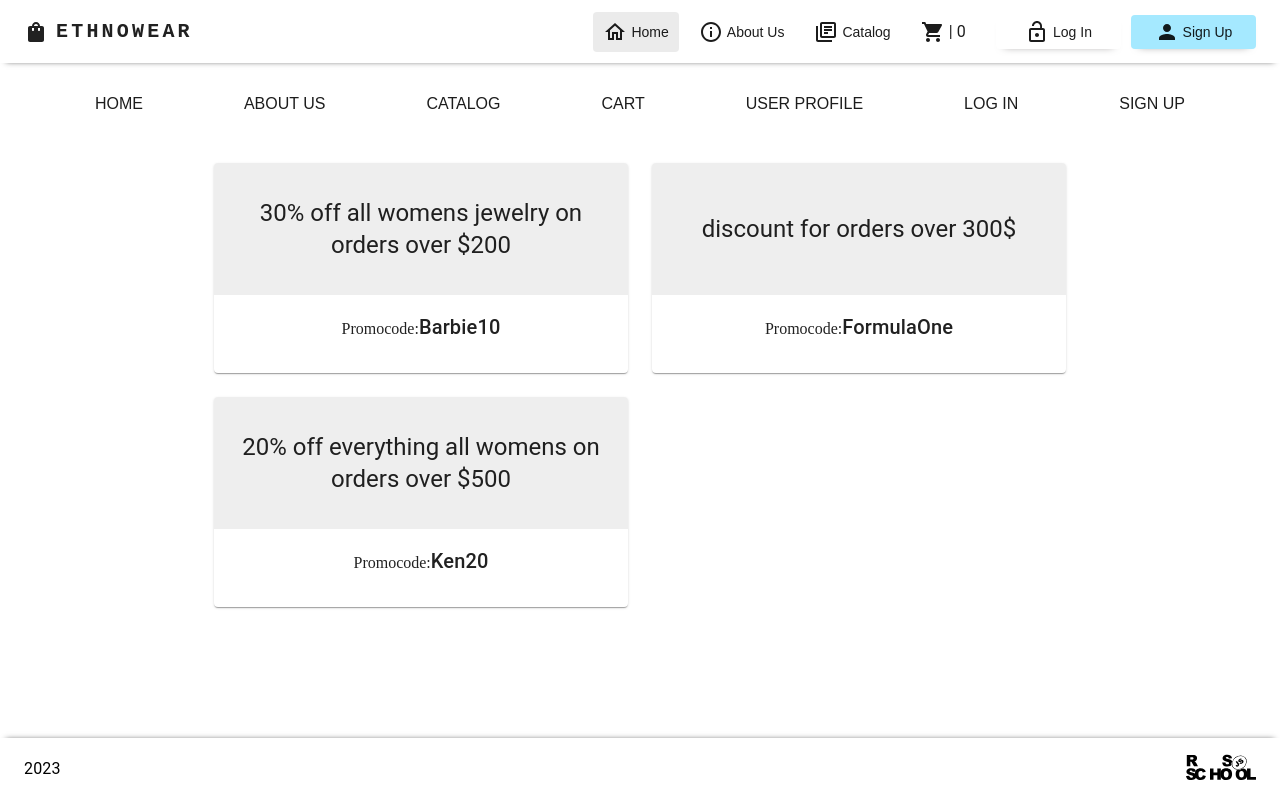
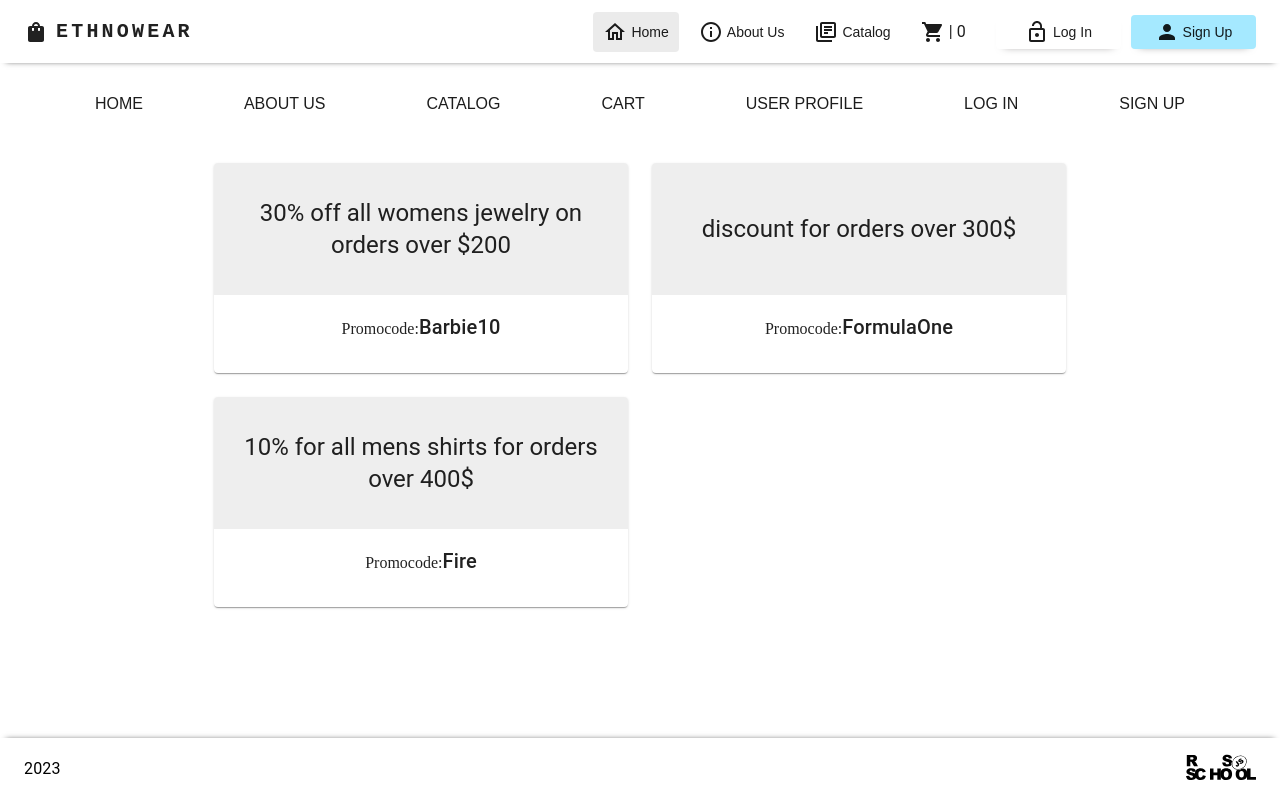
Before and after one commit to Ritter1111/eCommerce-Application, a React app: page / in a window 1280 px wide. Built offline with nearby package versions, Linux system fonts and the light colour scheme; no server answers.

Commit message:
fix: fix display discounted price

```diff
--- a/src/components/Cart/BasketInfo/BasketInfo.tsx
+++ b/src/components/Cart/BasketInfo/BasketInfo.tsx
@@ -23,7 +23,7 @@ export default function BasketInfo({
 
   const ApplyPromoCode = async () => {
     setPromoCode('');
-    await PromoCode(promoCode, setCartQuantity, setTotalPrice);
+   await PromoCode(promoCode, setCartQuantity, setTotalPrice);
   };
 
   const totalAmount = data.lineItems.reduce((acc: number, item: ILineItem) => {
@@ -66,7 +66,7 @@ export default function BasketInfo({
         <Typography variant="h5" sx={{ mb: '10px' }}>
           Cost order:
         </Typography>
-        {data.lineItems[0].discountedPrice ? (
+        {data.lineItems.some(item => item.discountedPrice) ? (
             <Box>
               <Typography
                 variant="h6"
--- a/src/components/Cart/BasketItems/BasketItems.tsx
+++ b/src/components/Cart/BasketItems/BasketItems.tsx
@@ -10,6 +10,8 @@ import {
   changeQuantityItem,
   removeItem,
 } from '../../../views/basket/Api-Busket';
+import { ToastContainer } from 'react-toastify';
+import 'react-toastify/dist/ReactToastify.css';
 
 export default function BasketItems({ data, setTotalPrice }: ICartData) {
   const { setCartQuantity } = useContext(СartQuantityContext);
@@ -40,6 +42,7 @@ export default function BasketItems({ data, setTotalPrice }: ICartData) {
 
   return (
     <Box>
+     <ToastContainer />
       {data.lineItems.map((item, index) => {
         return (
           <div key={index}>
--- a/src/views/basket/Api-Busket.ts
+++ b/src/views/basket/Api-Busket.ts
@@ -1,5 +1,7 @@
 import { ILineItem } from "../../interfaces/auth.interface";
 import { ICartQuantityContext } from "../../interfaces/context.interface";
+import { errorNotify } from "../../utils/ErrorPupUp";
+import { successNotify } from "../../utils/SuccessPopUp";
 import { scheduleTokenRefresh } from "../../utils/refreshToken";
 
 export async function PromoCode(
@@ -42,7 +44,7 @@ export async function PromoCode(
       const data = await response.json();
       if (response.ok) {
         setCartQuantity(data.totalLineItemQuantity);
-
+        successNotify('Promocode has been succesfully applied')
 
         const itemCart: string[] = [];
         for(let i = 0; i < data.lineItems.length; i+= 1) {
@@ -55,6 +57,10 @@ export async function PromoCode(
 
         const newTotalPrice = data.totalPrice.centAmount;
         totalPriceCallback(newTotalPrice);
+        return data
+      }
+      else {
+        errorNotify(`${data.message}`)
       }
     }
   } catch (error) {
--- a/src/views/home/Home.tsx
+++ b/src/views/home/Home.tsx
@@ -66,8 +66,8 @@ const Home = () => {
           </Grid>
           <Grid item xs={6}>
             <CardPromoCode
-              title="20% off everything all womens  on orders over $500"
-              promocode="Ken20"
+              title="10% for all mens shirts for orders over 400$"
+              promocode="Fire"
             />
           </Grid>
         </Grid>
```
